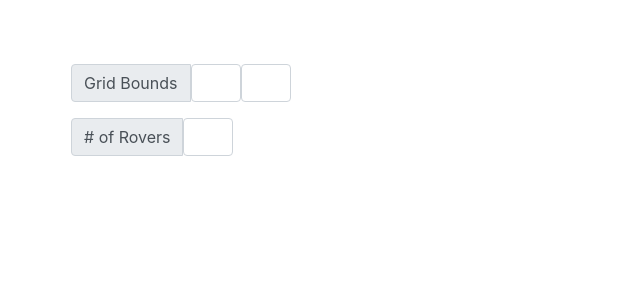
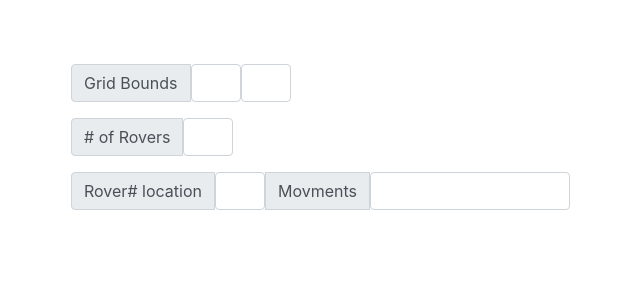
Before and after one commit to MarioR9/MarsRovers, a React (Create React App) app: page / in a window 1280 px wide. Shown: the top 300 px of the page, without its empty margins (569-1209 px from the left). Built offline with nearby package versions, Linux system fonts and the light colour scheme.

Commit message:
new rover location and movemets added./ validation for movements added only record L or M added.

```diff
--- a/src/App.css
+++ b/src/App.css
@@ -45,3 +45,6 @@
   margin-right: 50%;
   margin-top: 5%;
 }
+.input-group-move {
+  width: 200px;
+}
--- a/src/App.js
+++ b/src/App.js
@@ -6,7 +6,12 @@ import { InputGroup, FormControl } from 'react-bootstrap';
 export default class App extends React.Component{
   constructor(props) {
     super(props);
-    this.state = {gridX: '',gridY: '', numberOfRovers:'' };
+    this.state = {gridX: '',gridY: '', numberOfRovers:'',roverMoves:'' };
+  }
+  handleMovements=(e)=>{
+    const checkForLorM = /[^l^m]/gi;
+    let moves = e.currentTarget.value.replace(checkForLorM,'')
+    this.setState({roverMoves: moves.toUpperCase()})
   }
   render(){
     return (
@@ -23,7 +28,7 @@ export default class App extends React.Component{
           />
           </InputGroup.Prepend>
         </InputGroup>
-
+        <div>
         <InputGroup className="mb-3">
           <InputGroup.Prepend>
           <InputGroup.Text id="basic-addon1"># of Rovers</InputGroup.Text>
@@ -33,6 +38,23 @@ export default class App extends React.Component{
           </InputGroup.Prepend>
         </InputGroup>
         </div>
+        <div>
+        <InputGroup className="mb-3">
+          <InputGroup.Prepend>
+          <InputGroup.Text id="basic-addon1">Rover#{this.state.numberOfRovers} location</InputGroup.Text>
+          <FormControl className="input-group"
+          aria-label="gridPositionX"
+          />
+          <InputGroup.Text id="basic-addon1">Movments</InputGroup.Text>
+          <FormControl className="input-group-move" onChange={this.handleMovements}
+          aria-label="numberOfRovers"
+          />
+          </InputGroup.Prepend>
+        </InputGroup>
+        </div>
+
+
+        </div>
 
       </div>
     );
```
